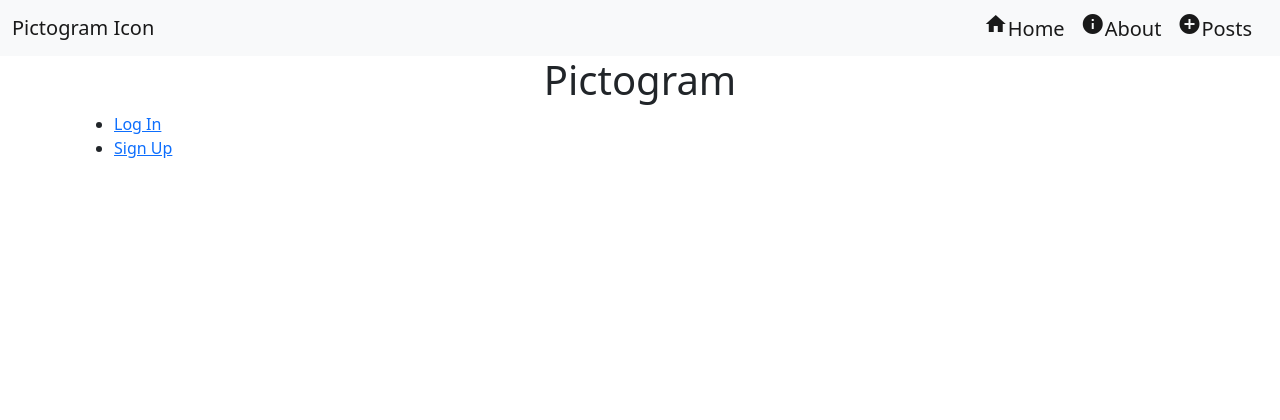
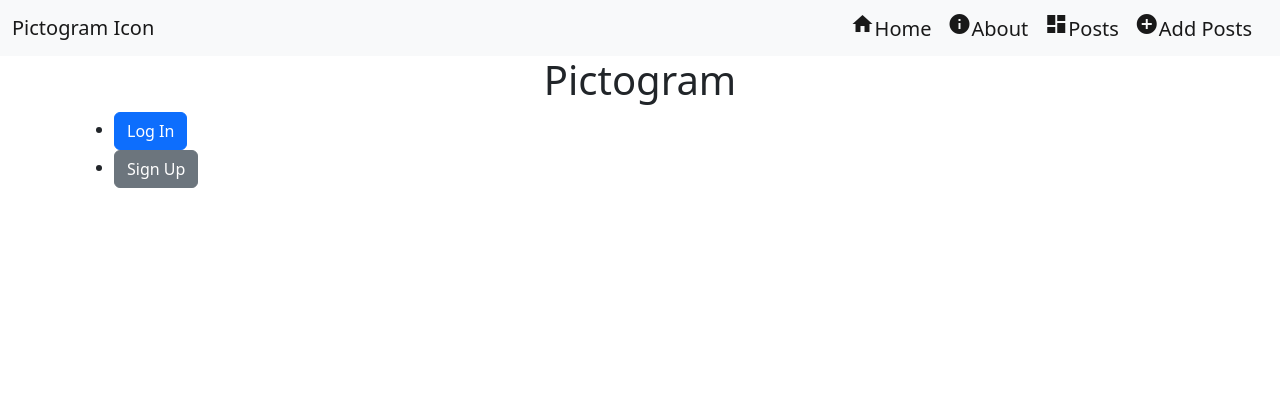
Before and after one commit to vivekrana0/Pictogram, a Django app: page / in a window 1280 px wide. Shown: the top 420 px of the page. Run offline with Django 4.2, Linux system fonts and the light colour scheme.

Commit message:
Updated base and home templates

```diff
--- a/main_app/templates/base.html
+++ b/main_app/templates/base.html
@@ -26,7 +26,12 @@
           </a></li>
         <li>
           <a class="navbar-brand" href="{%url 'post' %}">
-            <span class="material-icons">add_circle</span>Posts
+            <span class="material-icons">dashboard</span>Posts
+          </a>
+        </li>
+        <li>
+          <a class="navbar-brand" href="">
+            <span class="material-icons">add_circle</span>Add Posts
           </a>
         </li>
       </ul>
--- a/main_app/templates/home.html
+++ b/main_app/templates/home.html
@@ -2,11 +2,9 @@
 {% block content %}
 
 <h1 class="d-flex justify-content-center">Pictogram</h1>
-<ul>
-  <li><a href=" ">Log In</a></li>
-  <li><a href=" ">Sign Up</a></li>
+<ul class="">
+  <li><a class="btn btn-primary" href="">Log In</a></li>
+  <li><a class="btn btn-secondary" href="">Sign Up</a></li>
 </ul>
 
-
-
 {% endblock %}
```
